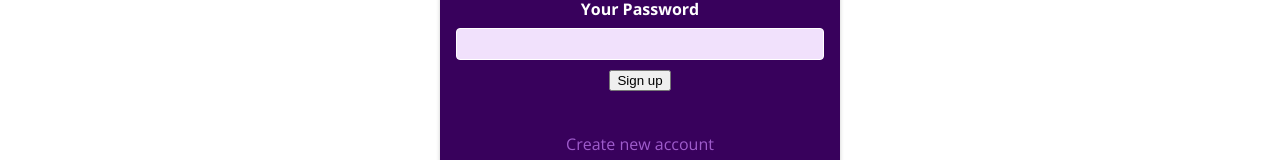
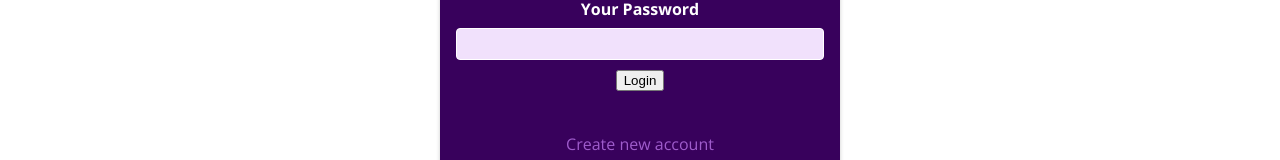
Before and after one commit to tr3atm3/Authentication_main, a React (Create React App) app: page /auth in a window 1280 px wide. Shown: the part 285-445 px from the top of the page. Built offline with nearby package versions, Linux system fonts and the light colour scheme.

Commit message:
bugFix15

```diff
--- a/src/components/Auth/AuthForm.js
+++ b/src/components/Auth/AuthForm.js
@@ -34,10 +34,10 @@ const AuthForm = () => {
           },
         }
       ).then((res) => {
+        setShowLoader(false);
         if (res.ok) {
         } else {
           return res.json().then((data) => {
-            setShowLoader(false);
             let errorMessage = "Authentication Failed";
             if (data?.error?.message) {
               errorMessage = data.error.message;
@@ -61,7 +61,8 @@ const AuthForm = () => {
           <label htmlFor="password">Your Password</label>
           <input type="password" id="password" required ref={passwordInput} />
         </div>
-        <button type="submit">{showLoader ? "Siging Up..." : "Sign up"}</button>
+        {showLoader && <button type="submit"> Signing Up...</button>}
+        {!showLoader && <button>{isLogin ? "Login" : "Create Account"}</button>}
         <div className={classes.actions}>
           <button
             type="button"
```
